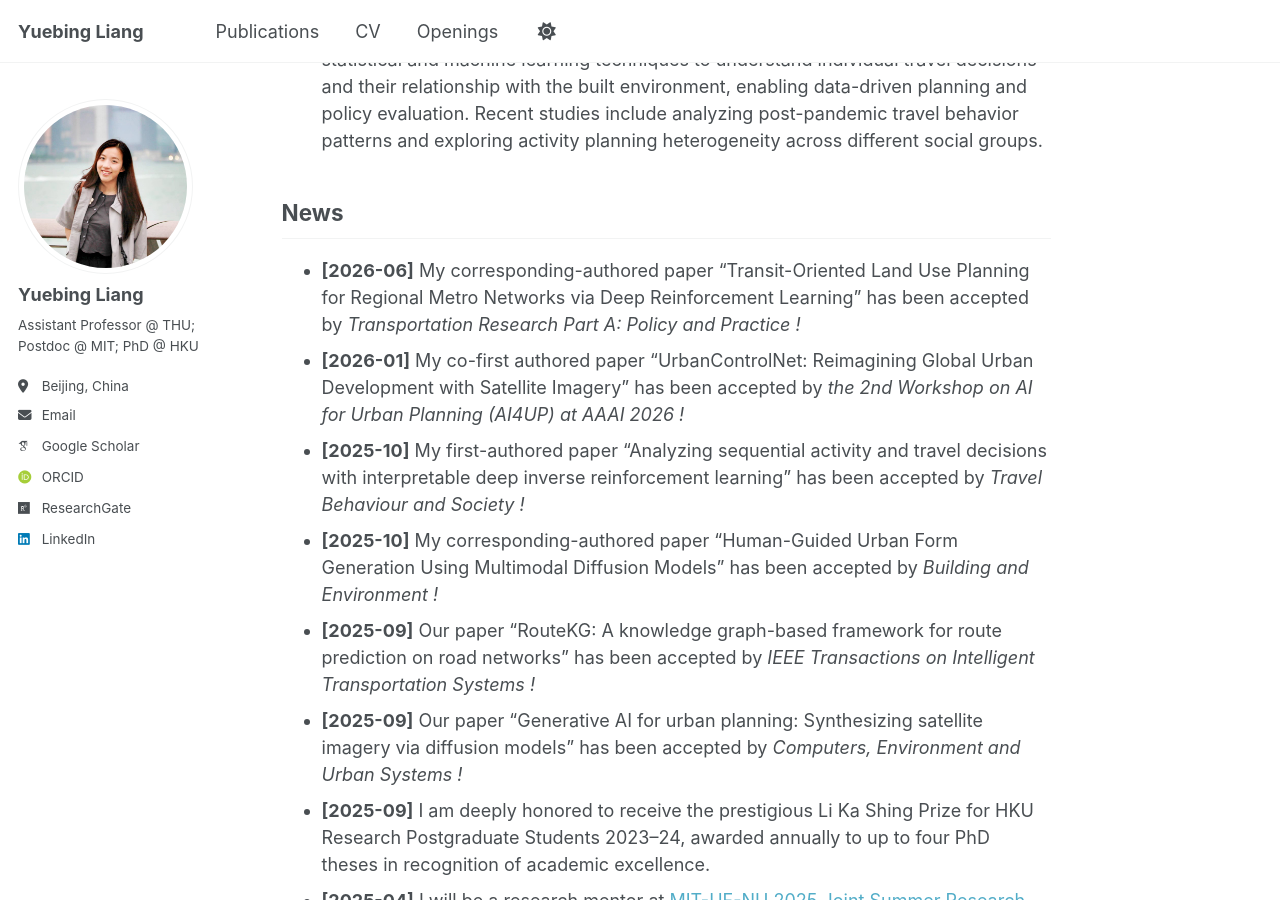
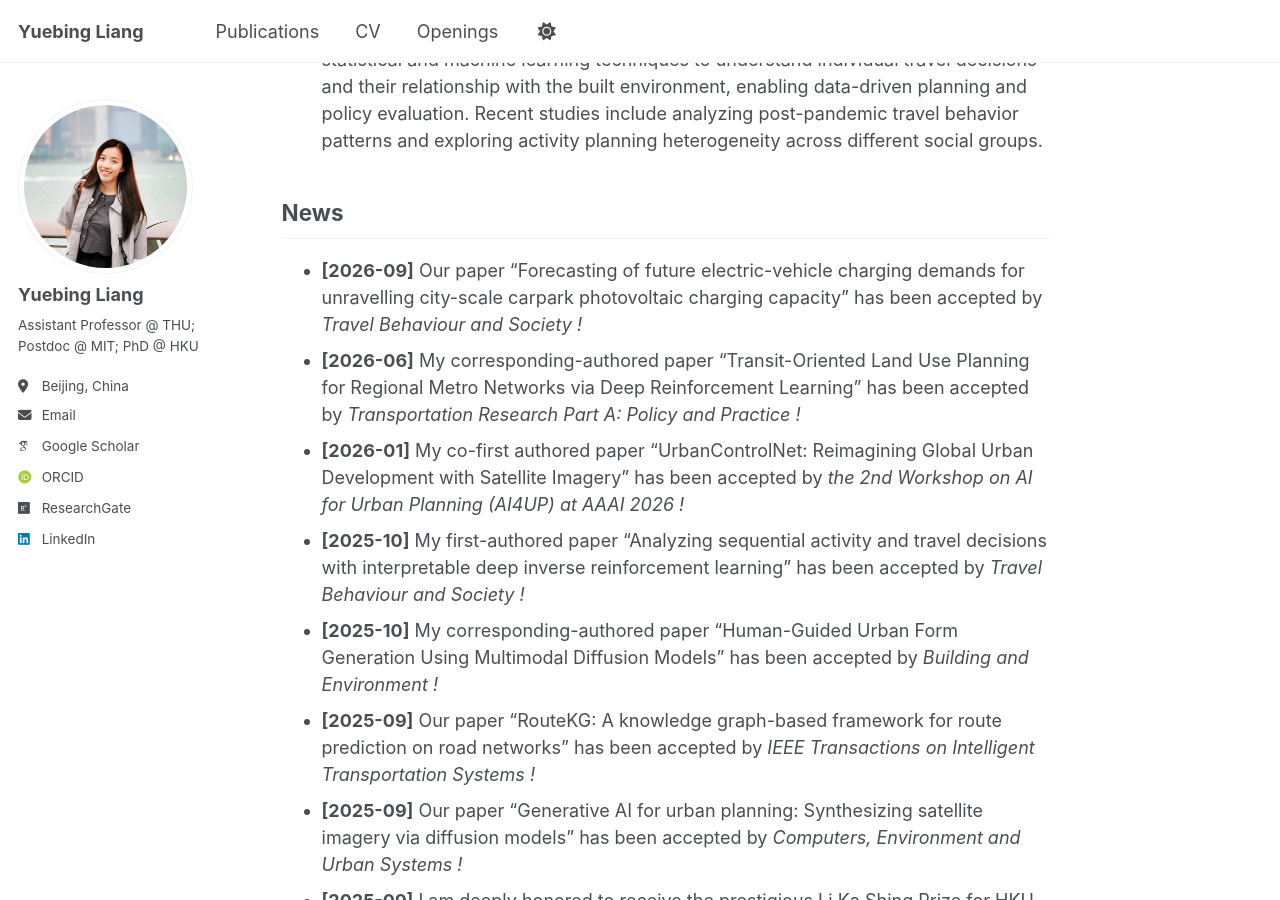
Before and after one commit to yuebingliang/yuebingliang.github.io, a Jekyll site: the page built from _pages/about.md, in a window 1280 px wide and 900 px high, scrolled down 804 px. Built offline with Jekyll 4.4.1, drawn with Linux system fonts in a browser that asks for light colours; some web fonts are replaced.

Commit message:
Update about.md

```diff
--- a/_pages/about.md
+++ b/_pages/about.md
@@ -26,6 +26,7 @@ My research interest lies in the intersection of **Artificial Intelligence**, **
 
 
 ## News
+* **[2026-09]** Our paper "Forecasting of future electric-vehicle charging demands for unravelling city-scale carpark photovoltaic charging capacity" has been accepted by <i> Travel Behaviour and Society <i>!
 * **[2026-06]** My corresponding-authored paper "Transit-Oriented Land Use Planning for Regional Metro Networks via Deep Reinforcement Learning" has been accepted by <i> Transportation Research Part A: Policy and Practice <i>!
 * **[2026-01]** My co-first authored paper "UrbanControlNet: Reimagining Global Urban Development with Satellite Imagery" has been accepted by <i> the 2nd Workshop on AI for Urban Planning (AI4UP) at AAAI 2026 <i>!
 * **[2025-10]** My first-authored paper "Analyzing sequential activity and travel decisions with interpretable deep inverse reinforcement learning" has been accepted by <i> Travel Behaviour and Society <i>!
```
